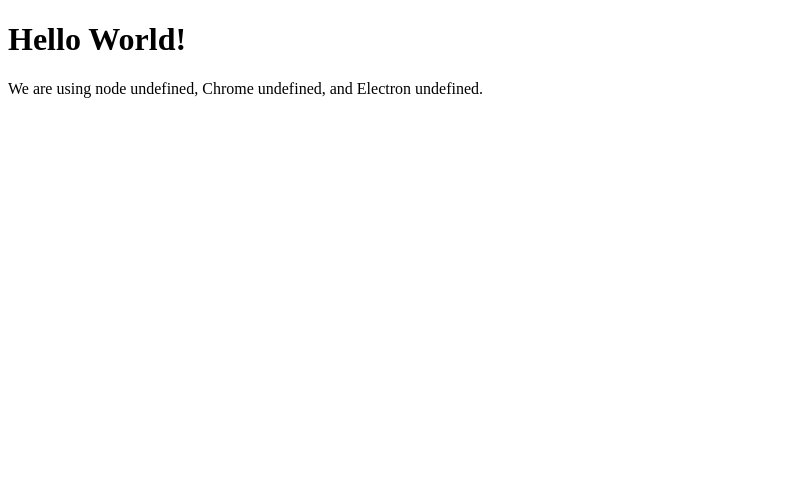
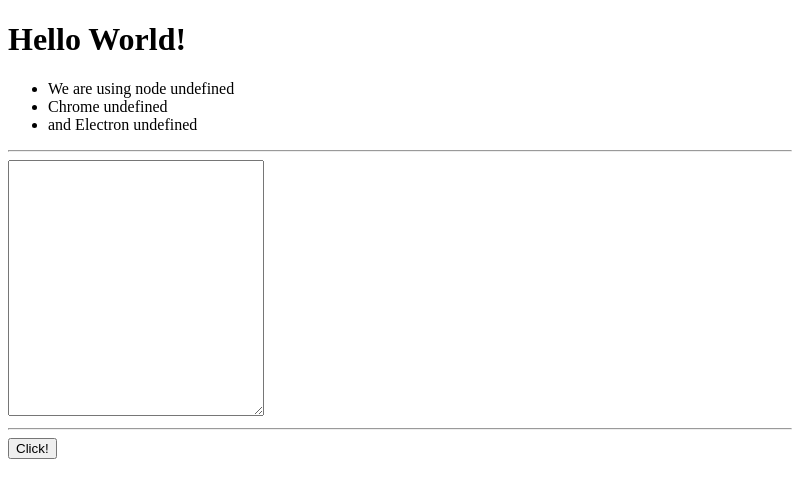
Before and after one commit to DarkAngel2096/lyricAdder, an Electron app: page index.html in a window 800 px wide. Drawn offline with Linux system fonts and the light colour scheme.

Commit message:
small update
on some html things and such

```diff
--- a/index.html
+++ b/index.html
@@ -3,12 +3,23 @@
 <html>
     <head>
         <meta charset="UTF-8">
-        <title>Hello World!</title>
+        <title>Lyric Adding Thingy</title>
     </head>
     <body>
         <h1>Hello World!</h1>
-        We are using node <script>document.write(process.versions.node)</script>,
-        Chrome <script>document.write(process.versions.chrome)</script>,
-        and Electron <script>document.write(process.versions.electron)</script>.
+
+        <ul>
+            <li>We are using node <script>document.write(process.versions.node)</script></li>
+            <li>Chrome <script>document.write(process.versions.chrome)</script></li>
+            <li>and Electron <script>document.write(process.versions.electron)</script></li>
+        </ul>
+
+        <hr>
+
+        <textarea name="LyricInput" style="width:250px;height:250px;"></textarea>
+
+        <hr>
+
+        <button> Click! </button>
     </body>
 </html>
--- a/main.js
+++ b/main.js
@@ -8,7 +8,7 @@ function createWindow () {
 
     win.loadFile("index.html");
 
-    win.webContents.openDevTools();
+    //win.webContents.openDevTools();
 
     win.on("closed", () => {
         win = null;
@@ -28,3 +28,7 @@ app.on("activate", () => {
         createWindow();
     }
 });
+
+app.on("browser-window-created", function(e, window) {
+    window.setMenu(null);
+});
```
Also changed, not shown: css/mainTheme.css (added).
